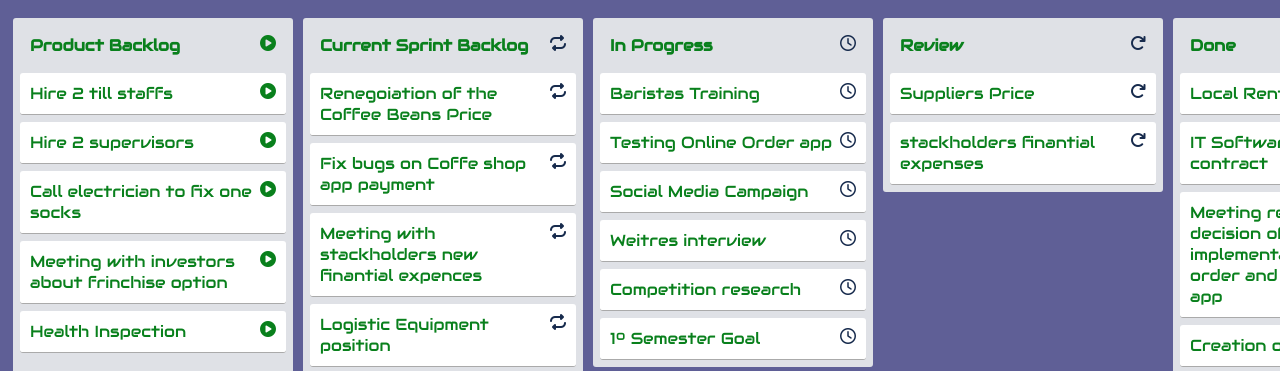
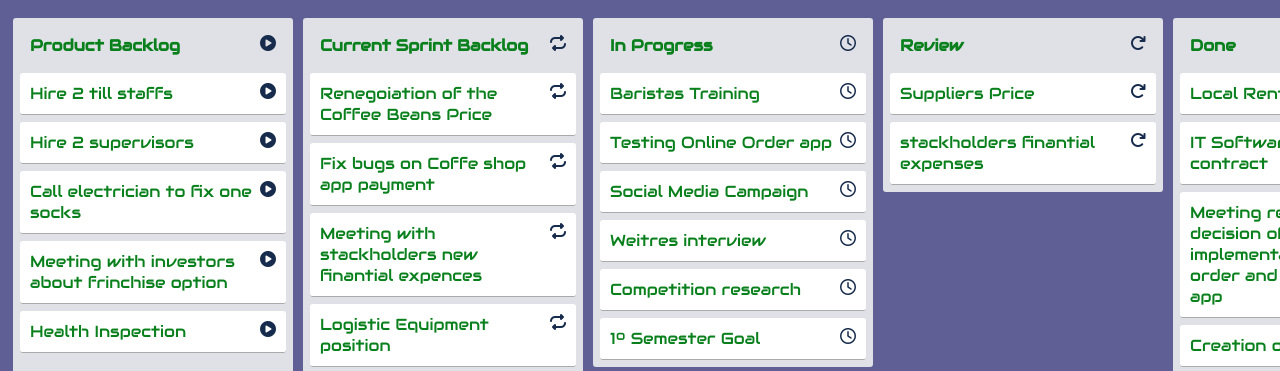
Before and after one commit to LucasChrispim/csp-ps_ca3, a plain HTML site: page index.html in a window 1280 px wide. Shown: the top 371 px of the page. Drawn offline with nearby package versions, Linux system fonts and the light colour scheme.

Commit message:
Icon colour canged baclog

```diff
--- a/style.css
+++ b/style.css
@@ -98,3 +98,6 @@ div {
 .fa-repeat{
   color: #172b4d;
 }
+.fa-circle-play{
+  color: #172b4d;
+}
```
